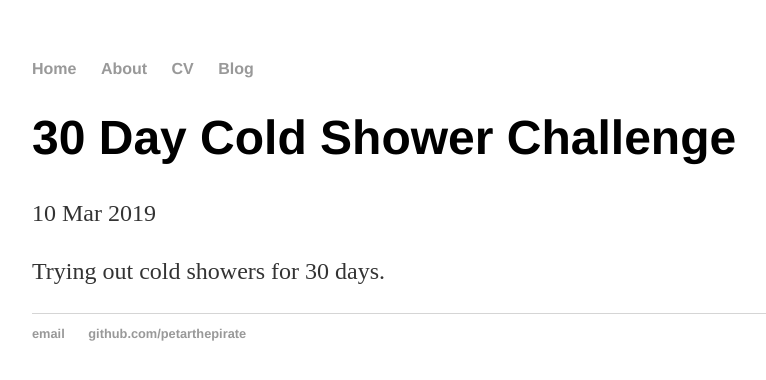
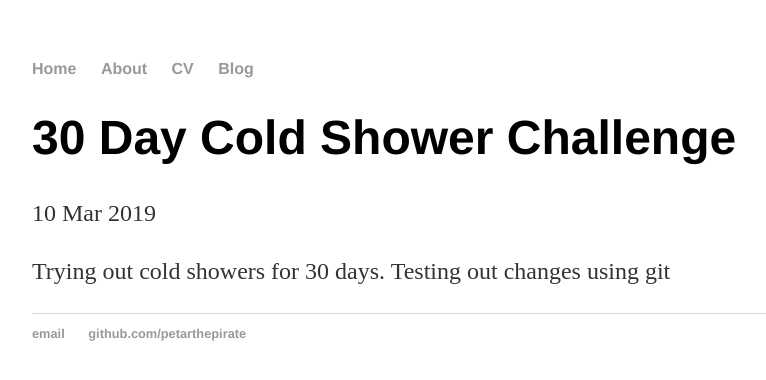
Before and after one commit to petarthepirate/petarthepirate.github.io, a Jekyll site: the page built from _posts/2019-03-10-30-Day-Cold-Showers.md, in a window 1280 px wide. Shown: the top 380 px of the page, without its empty margins (160-926 px from the left). Built offline with Jekyll 4.4.1, drawn with Linux system fonts in a browser that asks for light colours; Markdown is read by kramdown in place of the engine named in the settings.

Commit message:
testing out git on vscode

```diff
--- a/_posts/2019-03-10-30-Day-Cold-Showers.md
+++ b/_posts/2019-03-10-30-Day-Cold-Showers.md
@@ -5,3 +5,4 @@ date: 2019-03-10
 ---
 
 Trying out cold showers for 30 days.
+Testing out changes using git
--- a/index.html
+++ b/index.html
@@ -4,5 +4,6 @@ title: Petar Nguyen, Software Engineer
 ---
 <div class="blurb">
 	<h1>Hi there, I'm Petar nguyen!</h1>
-	<p>I'm a Software Engineer and a Photographer. <a href="/about">Read more about my life...</a></p>
+	<p>I'm a Software Engineer and a Photographer.
+		<a href="/about">Read more about my life...</a></p>
 </div><!-- /.blurb -->
```
